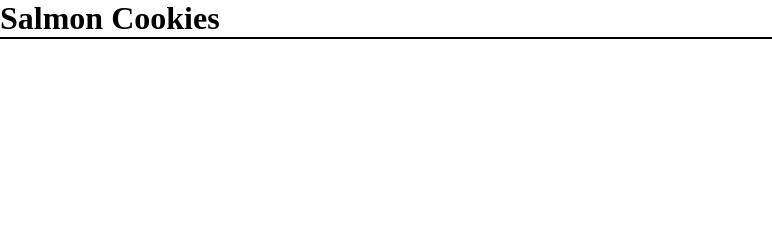
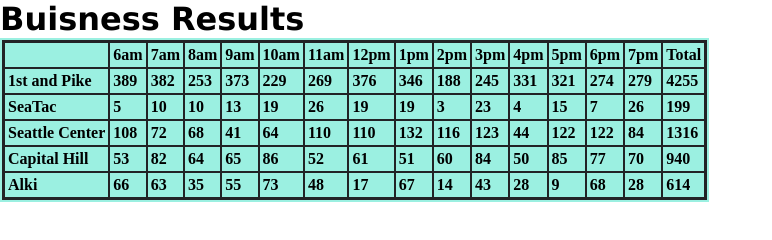
Before and after one commit to TwoFaceFear/salmon-cookies-d01, a plain HTML site: page sales.html in a window 1280 px wide. Shown: the whole page, without its empty margins (0-772 px from the left). Drawn offline with Linux system fonts and the light colour scheme.

Commit message:
added working table

```diff
--- a/newnew.js
+++ b/newnew.js
@@ -16,25 +16,37 @@ function Branch(branchTitle, minCust, maxCust, avgCookies) {
 //uses random number to calculate cookies sold per hour
 //adds cookie array together to find total cookis sold per day
 Branch.prototype.rng = function(){
-  var customerPerHour = this.maxCust - this.minCust;
+  var customerDifference = this.maxCust - this.minCust;
   var customers, cookies;
   for (var i = 0; i < branchHours.length; i++){
-    customers = Math.random() * customerPerHour + this.minCust;
+    customers = Math.random() * customerDifference + this.minCust;
     cookies = Math.floor(customers * this.avgCookies);
     this.hourlyResults.push(cookies);
     this.addCookie += cookies;
   }
 };
 
-//i need to create a table on the page using the hours of operation, the specific branch and the totals created above
+// i need to create a table on the page using the hours of operation, the specific branch and the totals created above
 
-// Branch.prototype.addInfo = function(){
-//   var information = [];
-//   var panel;
-//   for(var i = 0; i < branchHours.length; i++){
-//     item = new hourlys
-//   }
-// };
+Branch.prototype.addInfo = function(){
+  var timeRow = document.createElement('tr');
+  table.appendChild(timeRow);
+
+  var cell = document.createElement('td');
+  cell.textContent = this.branchTitle;
+  timeRow.appendChild(cell);
+
+  var totalCell = document.createElement('td');
+  totalCell.textContent = this.addCookie;
+
+
+  for(var i = 0; i < this.hourlyResults.length; i++){
+    var itemName = document.createElement('td');
+    itemName.textContent = this.hourlyResults[i];
+    timeRow.appendChild(itemName);
+  }
+  timeRow.appendChild(totalCell);
+};
 
 function getTable() {
   var titleRow = document.createElement('tr');
@@ -43,31 +55,40 @@ function getTable() {
   var cell = document.createElement('td');
   titleRow.appendChild(cell);
 
-  for(var i = 0; i < this.hourlyResults.length; i++){
+  for(var i = 0; i < branchHours.length; i++){
     var itemName = document.createElement('td');
-    itemName.textContent(branchHours[i]);
+    itemName.textContent = branchHours[i];
     titleRow.appendChild(itemName);
   }
+  var cellTitle = document.createElement('td');
+  cellTitle.textContent = 'Total';
+  titleRow.appendChild(cellTitle);
+}
 
 var table = document.getElementById('table');
 
 getTable();
 var pike = new Branch('1st and Pike', 23, 65,6.3);
 pike.rng;
+pike.addInfo();
 console.log('pike',pike);
 
 var seaTac = new Branch('SeaTac', 3, 24, 1.2);
 seaTac.rng;
+seaTac.addInfo();
 console.log('seaTac',seaTac);
 
 var seaCenter = new Branch('Seattle Center', 11, 38, 3.7);
 seaCenter.rng;
+seaCenter.addInfo();
 console.log('seaCenter',seaCenter);
 
 var capHill = new Branch('Capital Hill', 20, 38, 2.3);
 capHill.rng;
+capHill.addInfo();
 console.log('capHill',capHill);
 
 var alki = new Branch('Alki', 2, 16, 4.6);
 alki.rng;
+alki.addInfo();
 console.log('alki',alki);
--- a/sales.html
+++ b/sales.html
@@ -5,8 +5,11 @@
     <link href="style.css" rel="stylesheet" type="text/css" />
   </head>
   <body>
-      <h1>Salmon Cookies</h1>
+      <h1>Buisness Results</h1>
+      <div id="wrapper">
+
       <table id="table"></table>
+    </div>
     <script type="text/javascript" src="newnew.js"></script>
   </body>
   </html>
--- a/style.css
+++ b/style.css
@@ -10,6 +10,27 @@ html, body {
 }
 
 table, table * {
-  border: 1px solid black;
-  margin: auto;
+  border: 2px solid #9BF0E1;
+  padding: 1px;
+  width: auto;
 }
+
+table {
+  background-color: #222326;
+}
+
+table tr {
+  background-color: #9BF0E1;
+}
+
+table td {
+  font-weight: bold;
+}
+
+#wrapper {
+  margin: 0 auto;
+}
+
+h1 {
+  font-family: Verdana;
+}
```
